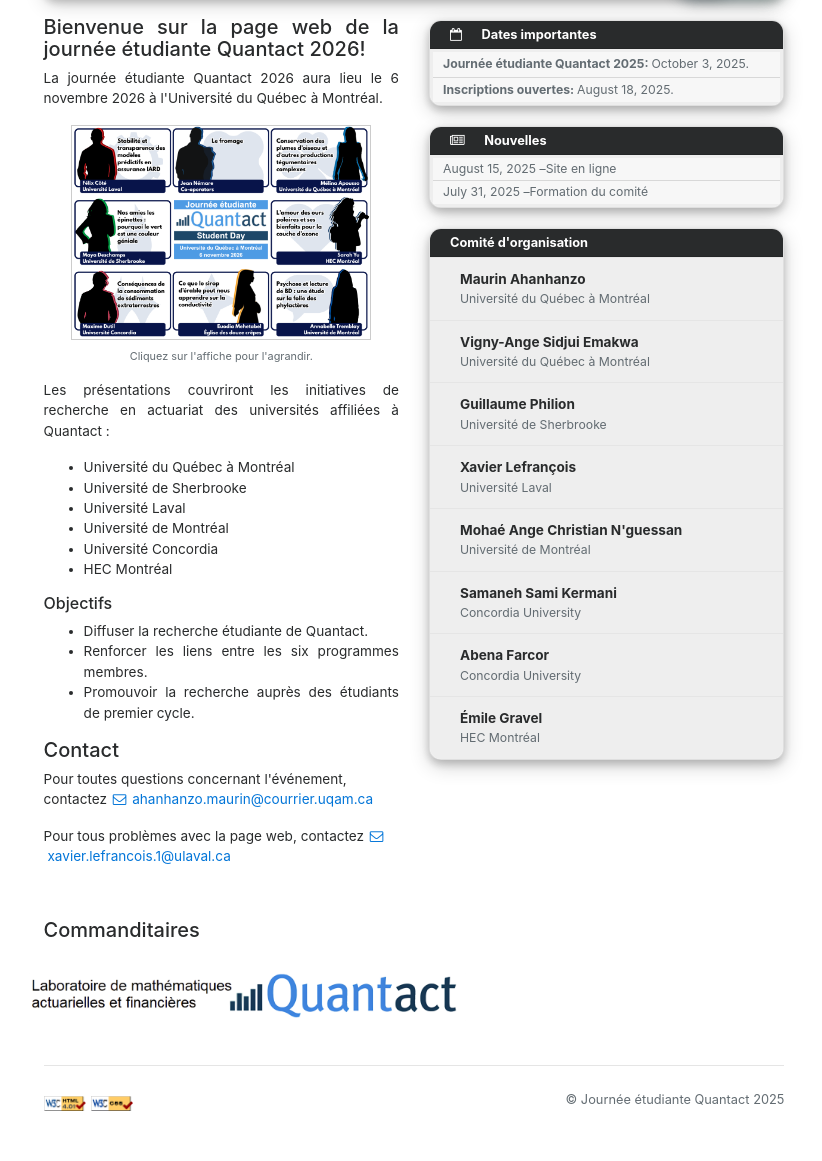
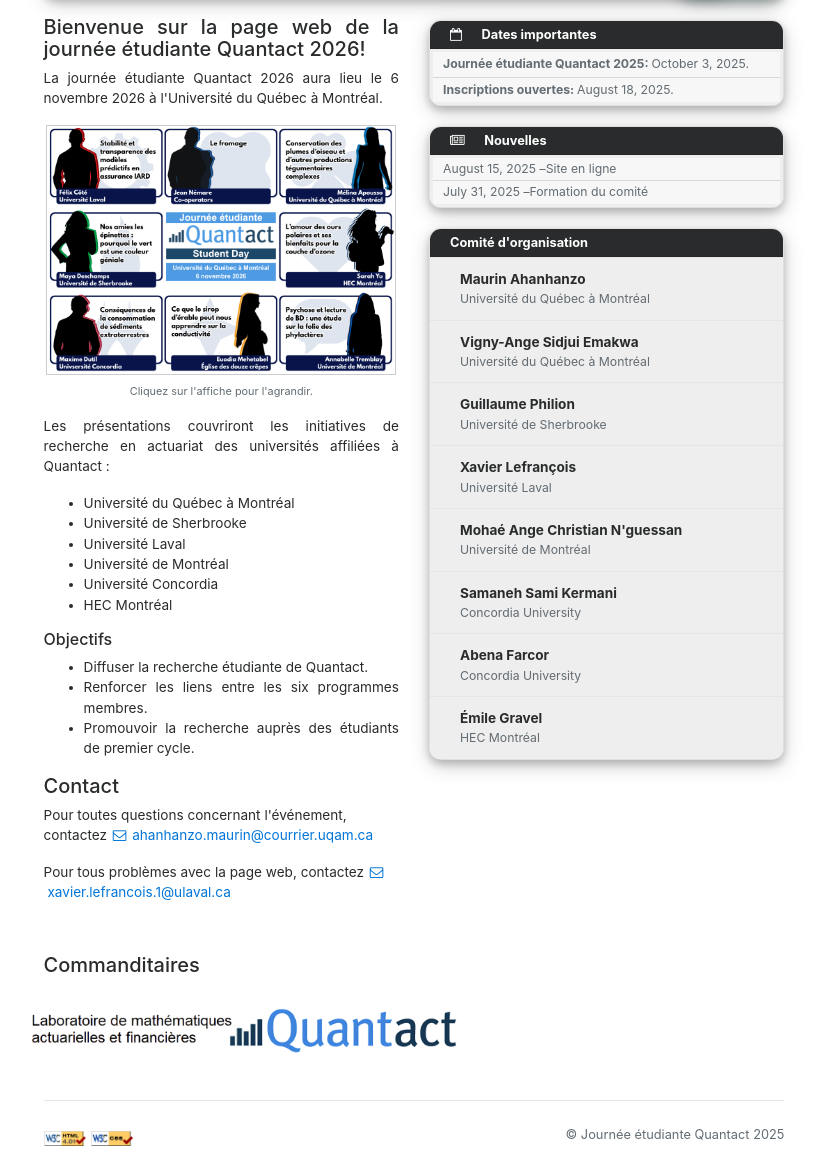
Before and after one commit to XavLef/Quantact_2026, a Jekyll site: the page built from index.html, in a window 1280 px wide. Shown: the part 352-1513 px from the top of the page, without its empty margins (226-1048 px from the left). Built offline with Jekyll 4.4.1, drawn with Linux system fonts in a browser that asks for light colours; nearby versions of some CDN libraries; before the commit the page ends 1477 px from its top, so only the background shows below that.

Commit message:
Increase image max-width from 300px to 350px

```diff
--- a/index.html
+++ b/index.html
@@ -23,7 +23,7 @@ slide_id: 0
     <img src="/Quantact_2026/assets/images/roster.png"
          alt="Aperçu de l'affiche"
          class="img-fluid"
-         style="max-width: 300px; border: 1px solid #ccc;" />
+         style="max-width: 350px; border: 1px solid #ccc;" />
   </a>
 
   <p class="small text-muted mt-2 i18n"
```
